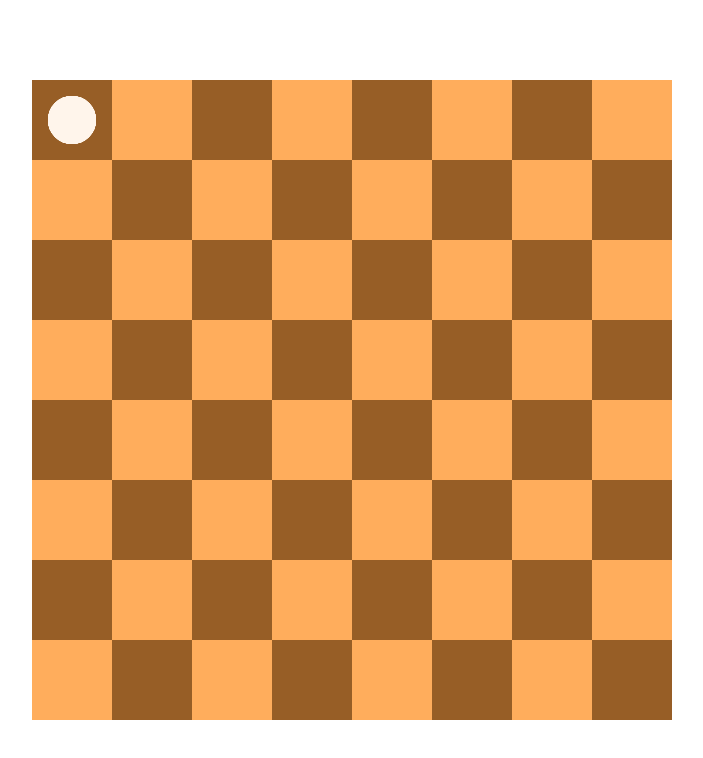
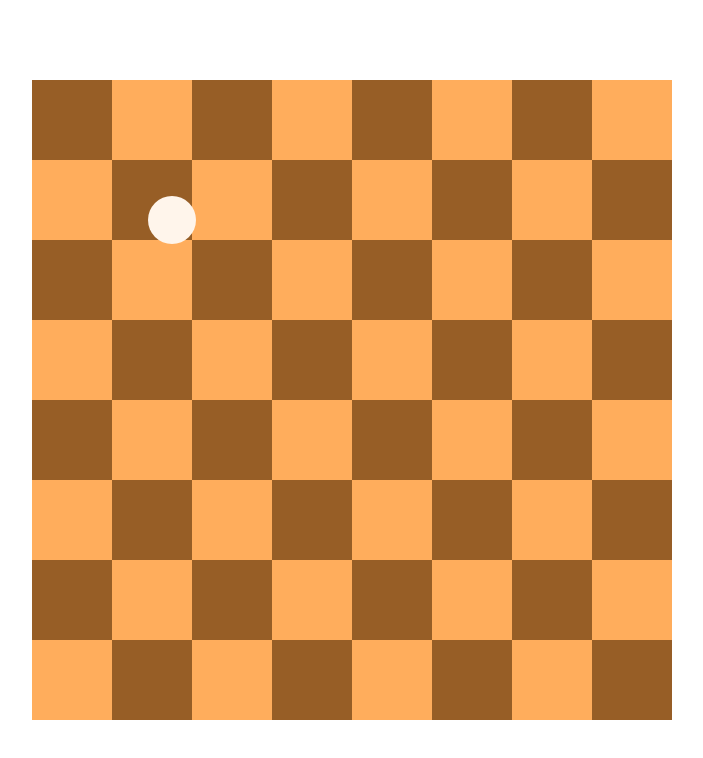
Before and after one commit to drstonebraker/algorithm-visualizer, a React (Create React App) app: page / in a window 1280 px wide. Shown: the top 758 px of the page, without its empty margins (288-991 px from the left). Built offline with nearby package versions, Linux system fonts and the light colour scheme.

Commit message:
JSX styles demo

```diff
--- a/src/components/NQueens/Queen.js
+++ b/src/components/NQueens/Queen.js
@@ -6,11 +6,16 @@ export default class Queen extends Component {
 
   render() {
     const { col, currentCol, currentRow } = this.props
+    // const spaceWidth = document.getElementById('n-queens_board').offsetWidth / 8
+    let styles = {
+      'transform': 'translate(100px, 100px)'
+    }
 
     return (
       <div
-        className={`queen ${col <= currentCol && 'u-hidden'}`}
+        className={`queen ${col <= currentCol ? '' : 'u-hidden'}`}
         id={`n-queens_queen--${col}`}
+        style={styles}
       >
         <div
           className="queen__img u-center-both">
```
